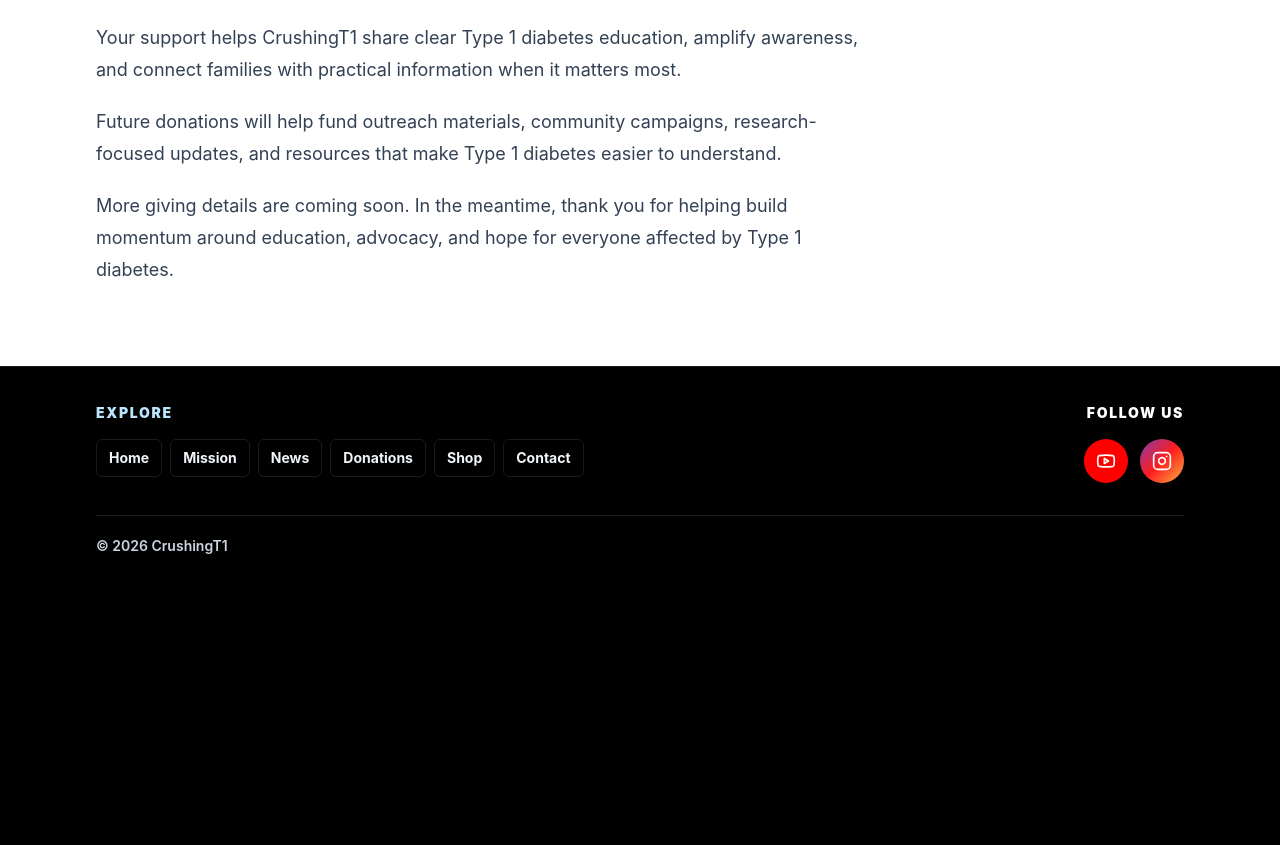
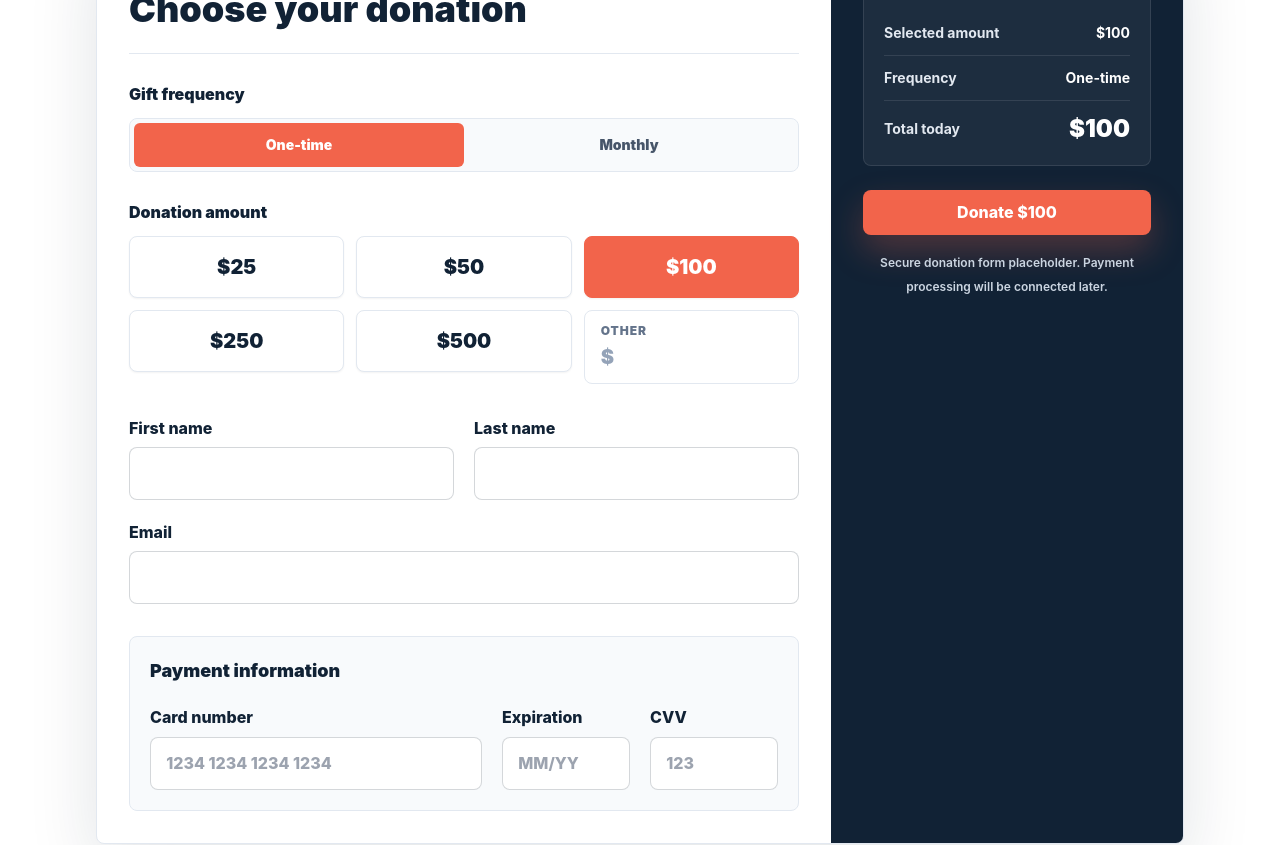
Before and after one commit to bhunter10/crushingt1, a Next.js app: page /donations in a window 1280 px wide. Shown: the part 580-1425 px from the top of the page. Before the commit the page ends 1172 px from the top, so only its background shows below. Built offline with nearby package versions, Linux system fonts and the light colour scheme.

Commit message:
added donation form

```diff
--- a/app/donations/page.tsx
+++ b/app/donations/page.tsx
@@ -1,5 +1,5 @@
+import { DonationForm } from "@/components/DonationForm";
 import { PageHero } from "@/components/PageHero";
-import { Section } from "@/components/Section";
 
 export default function DonationsPage() {
   return (
@@ -8,22 +8,14 @@ export default function DonationsPage() {
         variant="news"
         eyebrow=""
         title="Donations"
-        intro="Donation details are coming soon."
+        intro="Help fuel Type 1 diabetes education, awareness, and community support."
         backgroundImage="/images/hero-donations-banner.png"
       />
-      <Section title="Support the mission">
-        <div className="max-w-3xl space-y-5 text-lg leading-8 text-slate-700">
-          <p>
-            Your support helps CrushingT1 share clear Type 1 diabetes education, amplify awareness, and connect families with practical information when it matters most.
-          </p>
-          <p>
-            Future donations will help fund outreach materials, community campaigns, research-focused updates, and resources that make Type 1 diabetes easier to understand.
-          </p>
-          <p>
-            More giving details are coming soon. In the meantime, thank you for helping build momentum around education, advocacy, and hope for everyone affected by Type 1 diabetes.
-          </p>
+      <section className="section bg-white">
+        <div className="mx-auto max-w-6xl px-5 py-12 sm:px-6 lg:px-8 lg:py-16">
+          <DonationForm />
         </div>
-      </Section>
+      </section>
     </>
   );
 }
--- /dev/null
+++ b/components/DonationForm.tsx
@@ -0,0 +1,170 @@
+"use client";
+
+import { useMemo, useState } from "react";
+
+const donationAmounts = [25, 50, 100, 250, 500];
+
+function formatAmount(amount: number) {
+  return new Intl.NumberFormat("en-US", {
+    style: "currency",
+    currency: "USD",
+    maximumFractionDigits: amount % 1 === 0 ? 0 : 2
+  }).format(amount);
+}
+
+export function DonationForm() {
+  const [frequency, setFrequency] = useState<"one-time" | "monthly">("one-time");
+  const [selectedAmount, setSelectedAmount] = useState(100);
+  const [customAmount, setCustomAmount] = useState("");
+
+  const amount = useMemo(() => {
+    const parsedCustomAmount = Number(customAmount);
+
+    if (customAmount && Number.isFinite(parsedCustomAmount) && parsedCustomAmount > 0) {
+      return parsedCustomAmount;
+    }
+
+    return selectedAmount;
+  }, [customAmount, selectedAmount]);
+
+  const formattedAmount = formatAmount(amount);
+  const formattedFrequency = frequency === "monthly" ? "Monthly" : "One-time";
+  const totalLabel = frequency === "monthly" ? "Monthly gift" : "Total today";
+
+  function chooseAmount(amountValue: number) {
+    setSelectedAmount(amountValue);
+    setCustomAmount("");
+  }
+
+  return (
+    <form className="grid overflow-hidden rounded-lg border border-slate-200 bg-white shadow-[0_24px_70px_rgba(17,34,53,0.12)] lg:grid-cols-[1fr_22rem]" onSubmit={(event) => event.preventDefault()}>
+      <div className="p-5 sm:p-8">
+        <div className="border-b border-slate-200 pb-6">
+          <p className="eyebrow">Make a gift</p>
+          <h2 className="mt-2 text-3xl font-black leading-tight text-ink sm:text-4xl">Choose your donation</h2>
+        </div>
+
+        <fieldset className="mt-7">
+          <legend className="text-base font-black text-ink">Gift frequency</legend>
+          <div className="mt-3 grid grid-cols-2 rounded-lg border border-slate-200 bg-slate-50 p-1">
+            <label className="cursor-pointer">
+              <input
+                checked={frequency === "one-time"}
+                className="peer sr-only"
+                name="frequency"
+                onChange={() => setFrequency("one-time")}
+                type="radio"
+                value="one-time"
+              />
+              <span className="block rounded-md px-4 py-3 text-center text-sm font-black text-slate-600 transition peer-checked:bg-coral peer-checked:text-white">One-time</span>
+            </label>
+            <label className="cursor-pointer">
+              <input
+                checked={frequency === "monthly"}
+                className="peer sr-only"
+                name="frequency"
+                onChange={() => setFrequency("monthly")}
+                type="radio"
+                value="monthly"
+              />
+              <span className="block rounded-md px-4 py-3 text-center text-sm font-black text-slate-600 transition peer-checked:bg-coral peer-checked:text-white">Monthly</span>
+            </label>
+          </div>
+        </fieldset>
+
+        <fieldset className="mt-7">
+          <legend className="text-base font-black text-ink">Donation amount</legend>
+          <div className="mt-3 grid grid-cols-2 gap-3 sm:grid-cols-3">
+            {donationAmounts.map((amountValue) => (
+              <label key={amountValue} className="cursor-pointer">
+                <input
+                  checked={!customAmount && selectedAmount === amountValue}
+                  className="peer sr-only"
+                  name="amount"
+                  onChange={() => chooseAmount(amountValue)}
+                  type="radio"
+                  value={amountValue}
+                />
+                <span className="block rounded-lg border border-slate-200 bg-white px-4 py-4 text-center text-xl font-black text-ink shadow-sm transition peer-checked:border-coral peer-checked:bg-coral peer-checked:text-white">
+                  {formatAmount(amountValue)}
+                </span>
+              </label>
+            ))}
+            <label className={`rounded-lg border bg-white px-4 py-3 transition ${customAmount ? "border-coral ring-2 ring-coral/20" : "border-slate-200"}`}>
+              <span className="block text-xs font-black uppercase tracking-[0.08em] text-slate-500">Other</span>
+              <input
+                className="mt-1 w-full bg-transparent text-xl font-black text-ink outline-none placeholder:text-slate-400"
+                inputMode="decimal"
+                name="custom-amount"
+                onChange={(event) => setCustomAmount(event.target.value.replace(/[^0-9.]/g, ""))}
+                placeholder="$"
+                value={customAmount}
+              />
+            </label>
+          </div>
+        </fieldset>
+
+        <div className="mt-8 grid gap-5 md:grid-cols-2">
+          <label className="label">
+            First name
+            <input className="input" name="first-name" autoComplete="given-name" required />
+          </label>
+          <label className="label">
+            Last name
+            <input className="input" name="last-name" autoComplete="family-name" required />
+          </label>
+          <label className="label md:col-span-2">
+            Email
+            <input className="input" name="email" type="email" autoComplete="email" required />
+          </label>
+        </div>
+
+        <div className="mt-8 rounded-lg border border-slate-200 bg-slate-50 p-5">
+          <h3 className="text-lg font-black text-ink">Payment information</h3>
+          <div className="mt-5 grid gap-5 md:grid-cols-[1fr_8rem_8rem]">
+            <label className="label">
+              Card number
+              <input className="input bg-white" name="card-number" inputMode="numeric" placeholder="1234 1234 1234 1234" />
+            </label>
+            <label className="label">
+              Expiration
+              <input className="input bg-white" name="expiration" inputMode="numeric" placeholder="MM/YY" />
+            </label>
+            <label className="label">
+              CVV
+              <input className="input bg-white" name="cvv" inputMode="numeric" placeholder="123" />
+            </label>
+          </div>
+        </div>
+      </div>
+
+      <aside className="bg-ink p-5 text-white sm:p-8">
+        <div className="rounded-lg border border-white/10 bg-white/5 p-5">
+          <p className="text-sm font-black uppercase tracking-[0.12em] text-sky-200">Your gift</p>
+          <div className="mt-5 space-y-3 text-sm font-bold text-slate-200">
+            <div className="flex items-center justify-between border-b border-white/10 pb-3">
+              <span>Selected amount</span>
+              <span className="text-white">{formattedAmount}</span>
+            </div>
+            <div className="flex items-center justify-between border-b border-white/10 pb-3">
+              <span>Frequency</span>
+              <span className="text-white">{formattedFrequency}</span>
+            </div>
+            <div className="flex items-center justify-between">
+              <span>{totalLabel}</span>
+              <span className="text-2xl font-black text-white">{formattedAmount}</span>
+            </div>
+          </div>
+        </div>
+
+        <button className="btn mt-6 w-full bg-coral text-white shadow-[0_16px_34px_rgba(242,100,75,0.28)] hover:bg-[#df573f]" type="submit">
+          Donate {formattedAmount}
+        </button>
+
+        <p className="mt-4 text-center text-xs font-semibold leading-6 text-slate-300">
+          Secure donation form placeholder. Payment processing will be connected later.
+        </p>
+      </aside>
+    </form>
+  );
+}
```
